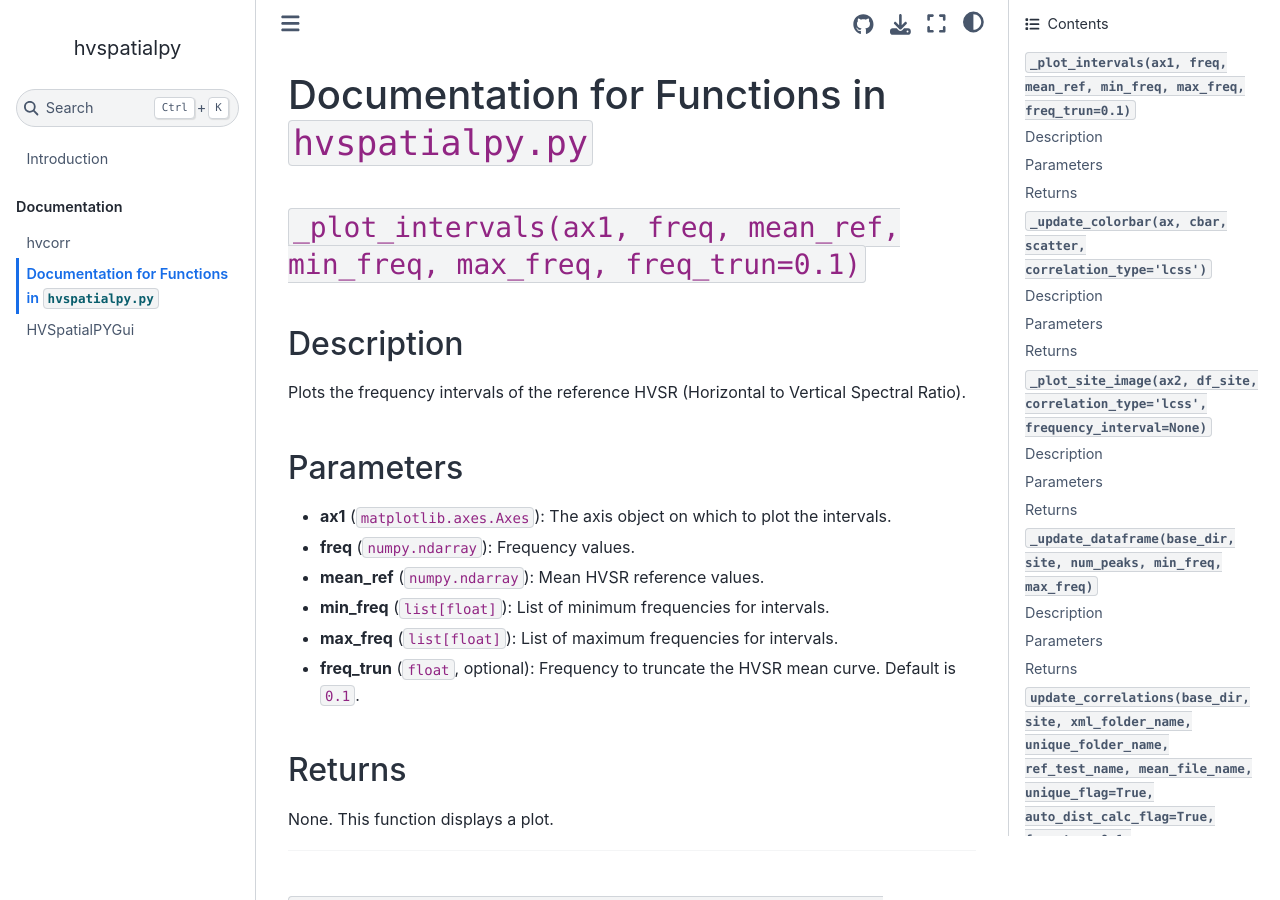
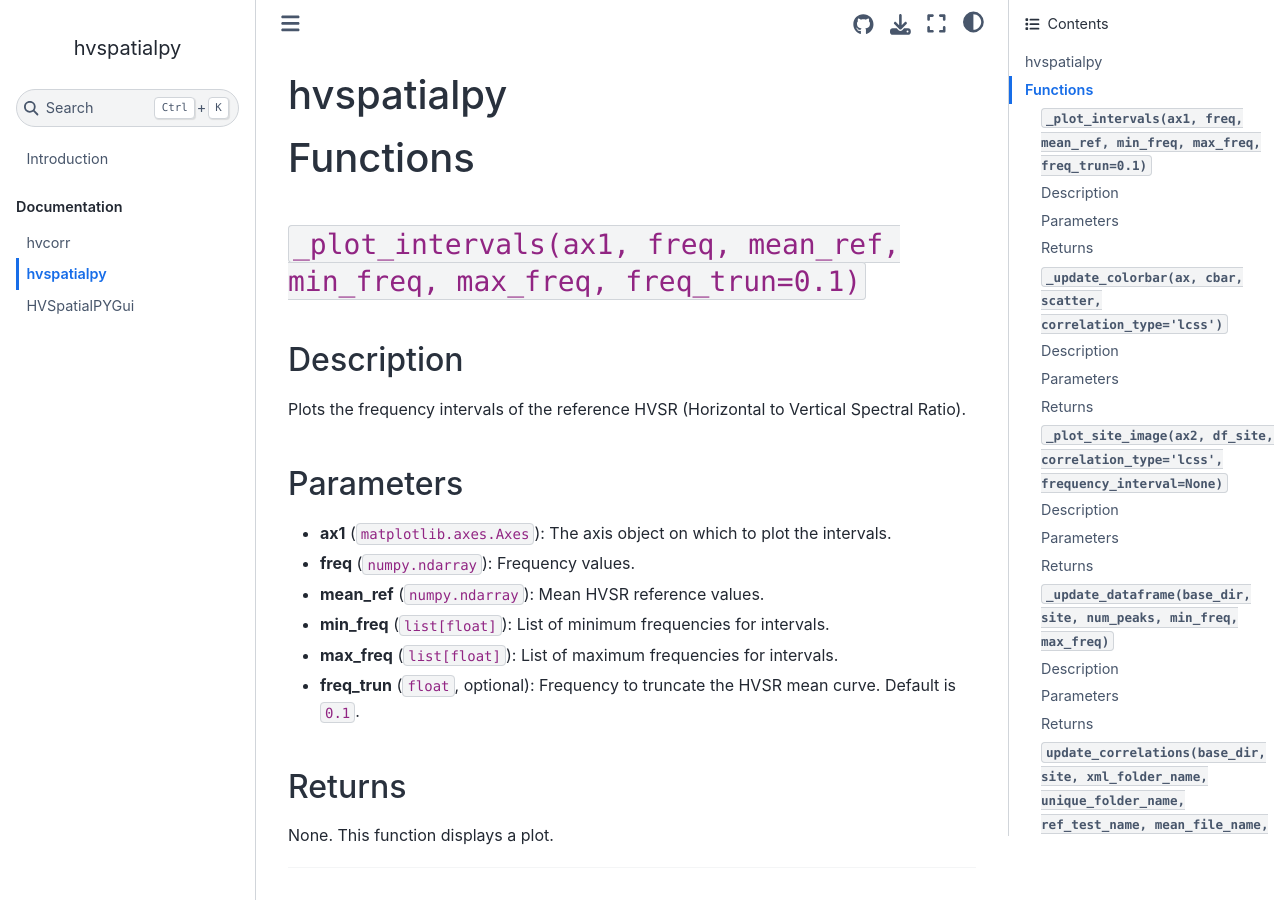
Before and after one commit to fjornelas/hvspatialpy, a Jupyter Book: the page built from doc/pltspatial_doc.md, in a window 1280 px wide and 900 px high. Built offline with Jupyter Book 1.0.4 settings and Sphinx 7.4.7 and the Sphinx Book theme 1.1.4, drawn with Linux system fonts in a browser that asks for light colours; pages that are not in the unit, such as notebooks, are missing from menus.

Commit message:
Update pltspatial_doc.md

```diff
--- a/doc/pltspatial_doc.md
+++ b/doc/pltspatial_doc.md
@@ -1,4 +1,6 @@
-## Documentation for Functions in `hvspatialpy.py`
+## hvspatialpy
+
+## Functions
 
 ### `_plot_intervals(ax1, freq, mean_ref, min_freq, max_freq, freq_trun=0.1)`
 
```
